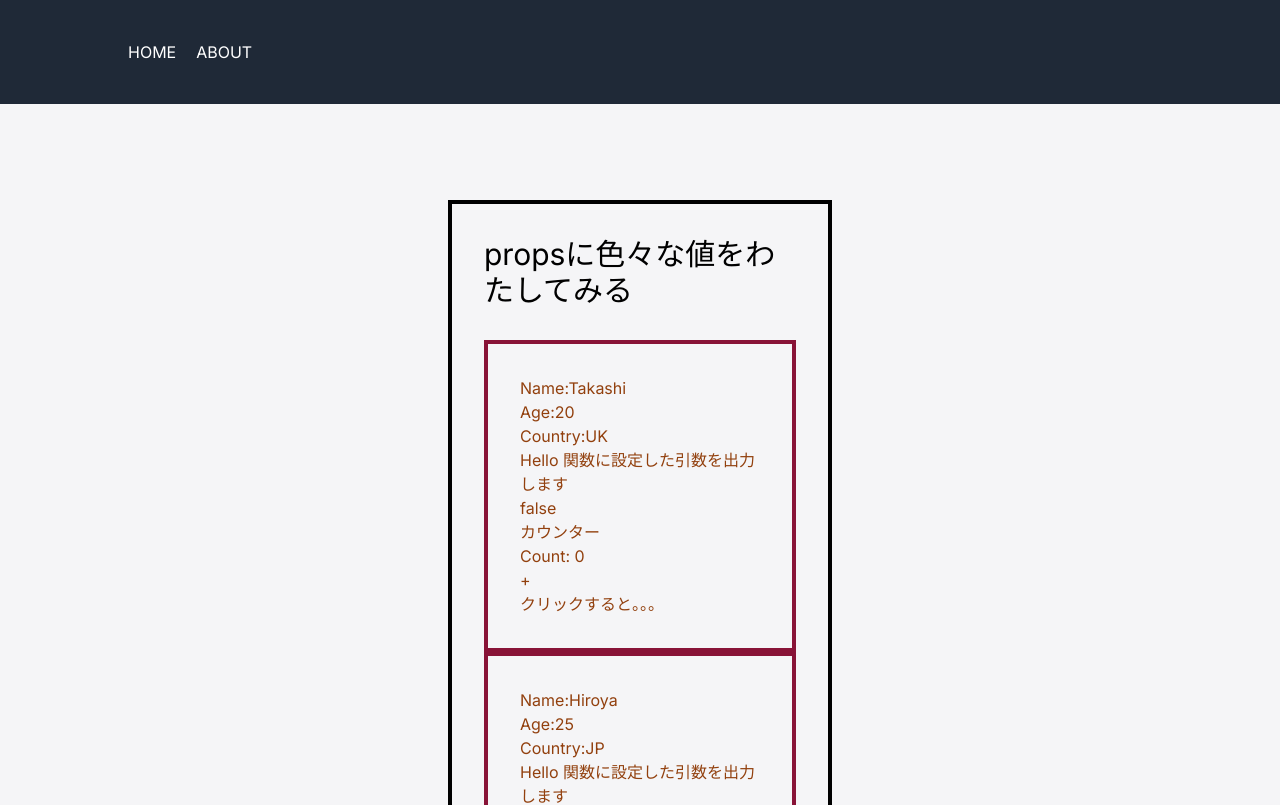
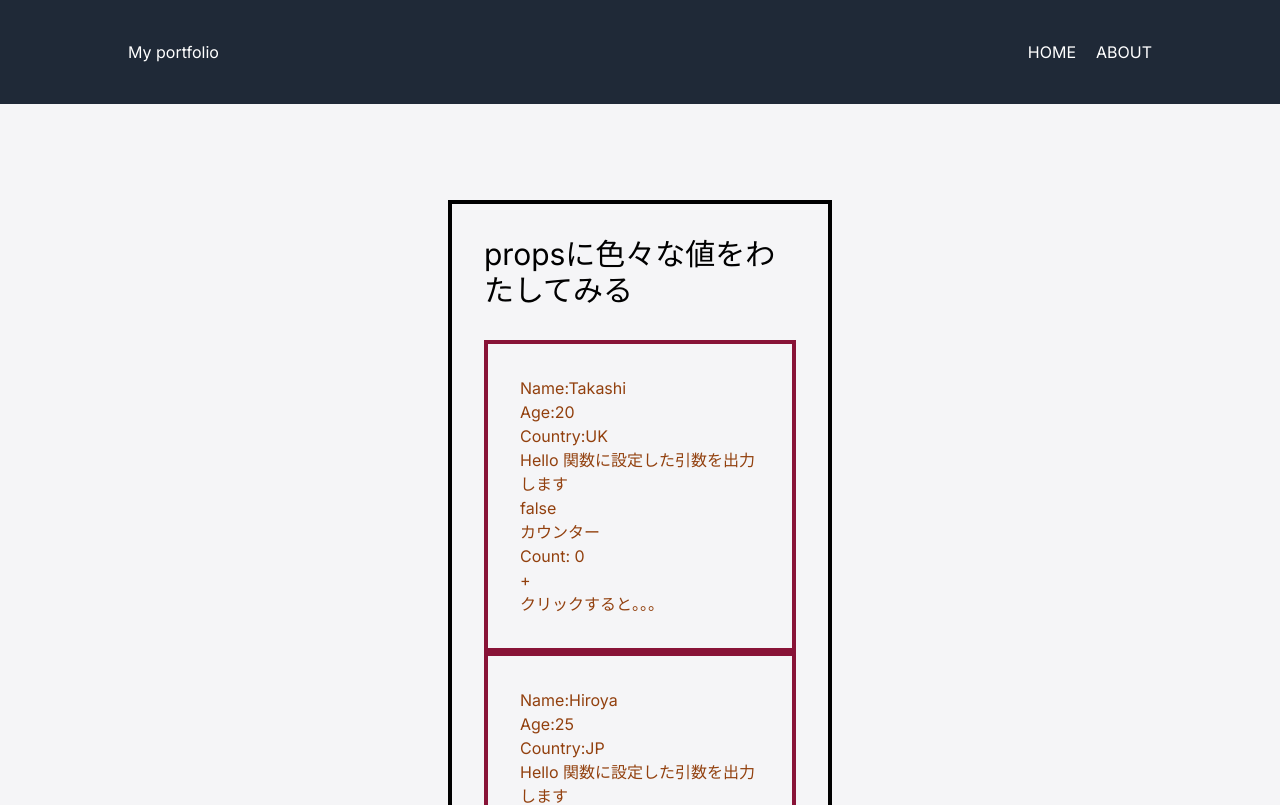
Before and after one commit to hirotiia/my-portfolio, a Next.js app: page / in a window 1280 px wide. Shown: the top 805 px of the page. Built offline with nearby package versions, Linux system fonts and the light colour scheme.

Commit message:
:zap: ハンバーガーメニュー作成

```diff
--- a/src/app/components/common/container/index.tsx
+++ b/src/app/components/common/container/index.tsx
@@ -5,7 +5,7 @@ export const Container = ({children}:{children?:ReactNode}) => {
   console.log(children);
 
   return (
-    <div className={'border-4 border-black w-96 p-8'}>
+    <div className={'border-4 border-black p-8 md:w-96'}>
       <h1 className={'text-black text-3xl mb-8'}>propsに色々な値をわたしてみる</h1>
       {children}
     </div>
--- a/src/app/components/common/header/index.tsx
+++ b/src/app/components/common/header/index.tsx
@@ -1,12 +1,21 @@
+import Link from 'next/link'
+
+
 export const Header = () => {
   return (
     <header className={`py-8 px-8 md:py-10 md:px-20 bg-gray-800 text-white`}>
-      <div className={`max-w-5xl mx-auto`}>
+      <div className={`max-w-5xl mx-auto flex justify-between`}>
+        <h1>
+          <Link href="/">My portfolio</Link>
+        </h1>
+        <p className="absolute w-14 h-16 top-0 right-0">
+          <button className="text-white content-[''] absolute block bg-black h-0.5 before:top-6 before:right-4" type="button" aria-controls="hamburger-menu" aria-expanded="false" aria-label="メニュー項目を開く"></button>
+        </p>
         <nav>
-            <ul className={`flex gap-5`}>
-                <li><a href="/">HOME</a></li>
-                <li><a href="/about">ABOUT</a></li>
-            </ul>
+          <ul className={`flex gap-5`}>
+            <li><a href="/">HOME</a></li>
+            <li><a href="/about">ABOUT</a></li>
+          </ul>
         </nav>
       </div>
     </header>
--- a/tailwind.config.js
+++ b/tailwind.config.js
@@ -16,6 +16,10 @@ module.exports = {
         '54': '.54',
       }
     },
+    screens: {
+      'md': '768px',
+      // => @media (min-width: 960px) { ... }
+    },
   },
   plugins: [],
 }
```
